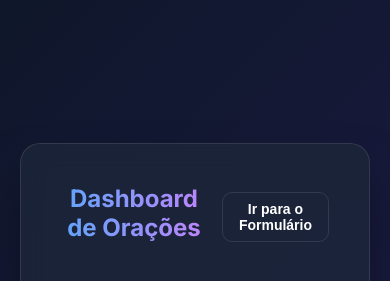
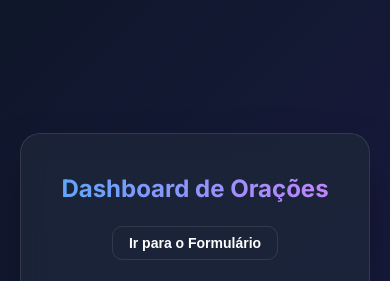
Before and after one commit to jtaxo/prayers-app, a Flask app: page /admin in a window 390 px wide. Shown: the top 281 px of the page. Run offline with Flask 3, Linux system fonts and the light colour scheme; the visitor is signed in with stand-in values (Sample User, id 1); data that the repository does not hold is empty; some libraries are stand-ins or nearby versions.

Commit message:
Revert card layout changes, keeping only button overlapping fix on mobile

```diff
--- a/static/style.css
+++ b/static/style.css
@@ -170,7 +170,13 @@ button:active {
     box-shadow: none;
 }
 
-
+@media (max-width: 600px) {
+    .header-actions {
+        flex-direction: column;
+        gap: 15px;
+        text-align: center;
+    }
+}
 
 .prayer-grid {
     display: grid;
@@ -183,10 +189,6 @@ button:active {
     border-radius: 12px;
     padding: 20px;
     transition: transform 0.2s;
-    min-width: 0;
-    word-wrap: break-word;
-    word-break: break-word;
-    overflow-wrap: break-word;
 }
 
 .prayer-card:hover {
@@ -201,7 +203,6 @@ button:active {
     margin-bottom: 12px;
     padding-bottom: 12px;
     border-bottom: 1px solid var(--border-color);
-    gap: 15px;
 }
 
 .prayer-name {
```
